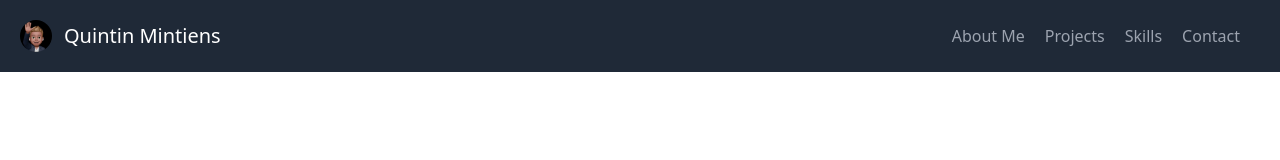
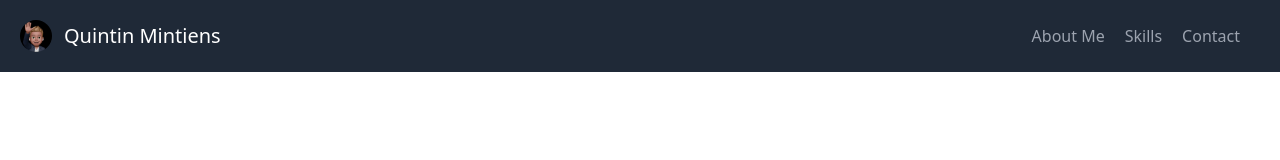
Before and after one commit to quintinmintiens/QuintinMintiens, a React (Create React App) app in the folder quintinmintiens/: page / in a window 1280 px wide. Shown: the top 160 px of the page. Built offline with nearby package versions, Linux system fonts and the light colour scheme.

Commit message:
Update Header.js
disabled Projects

```diff
--- a/quintinmintiens/src/Header.js
+++ b/quintinmintiens/src/Header.js
@@ -41,7 +41,7 @@ function Header() {
         </a>
         <nav className="md:ml-auto flex flex-wrap items-center text-base justify-center text-gray-400">
           <a className="mr-5 hover:text-white cursor-pointer" onClick={() => scrollToSection('about')}>About Me</a>
-          <a className="mr-5 hover:text-white cursor-pointer" onClick={() => scrollToSection('projects')}>Projects</a>
+          {/* <a className="mr-5 hover:text-white cursor-pointer" onClick={() => scrollToSection('projects')}>Projects</a> */}
           <a className="mr-5 hover:text-white cursor-pointer" onClick={() => scrollToSection('skills')}>Skills</a>
           <a className="mr-5 hover:text-white cursor-pointer" onClick={() => scrollToSection('contact')}>Contact</a>
         </nav>
```
